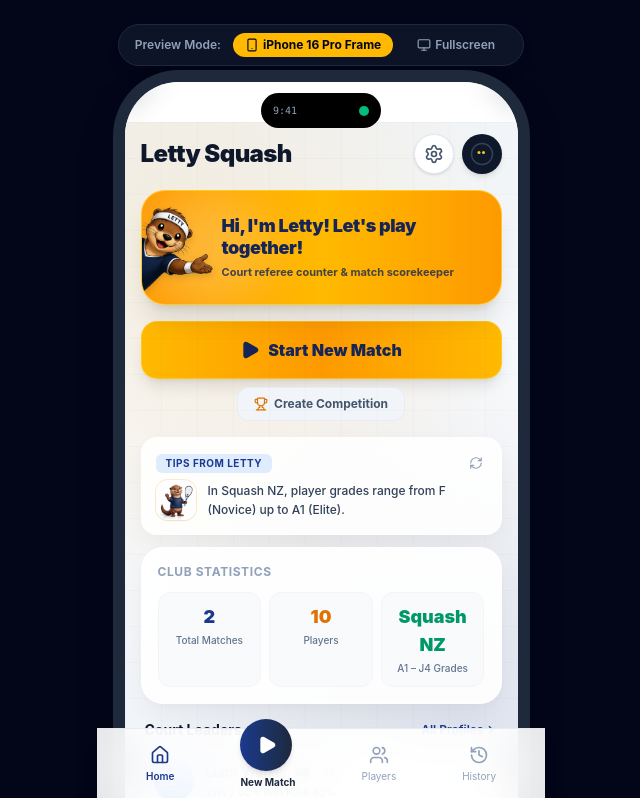
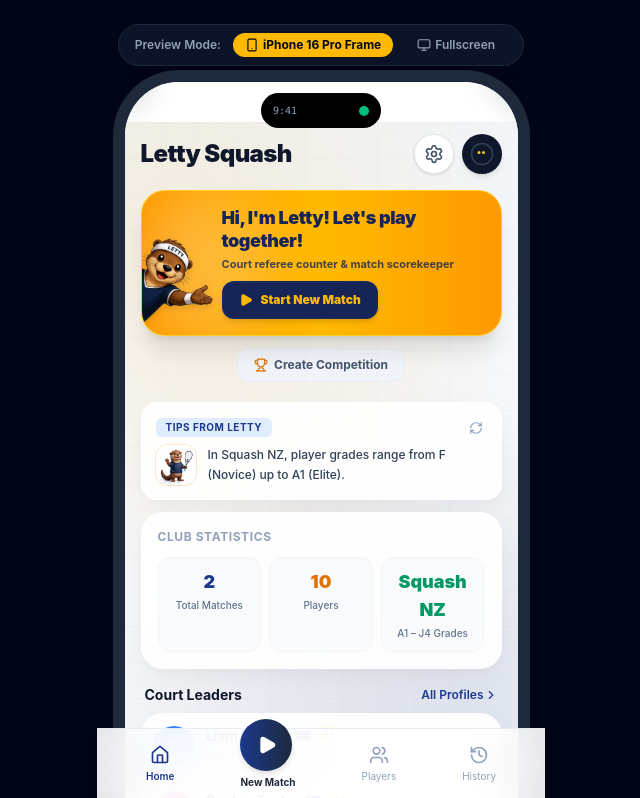
Before and after one commit to sergeyopaic/LettySquash, a React (Vite) app: page / in a window 1280 px wide. Shown: the top 798 px of the page, without its empty margins (319-959 px from the left). Built offline with nearby package versions, Linux system fonts and the light colour scheme.

Commit message:
new button

```diff
--- a/src/components/DashboardView.tsx
+++ b/src/components/DashboardView.tsx
@@ -1,7 +1,7 @@
 import React from 'react';
 import { useSquash } from '../context/SquashContext';
 import { LettyBanner } from './LettyBanner';
-import { Play, Plus, Activity, ChevronRight, Clock, Settings, Trophy } from 'lucide-react';
+import { Plus, Activity, ChevronRight, Clock, Settings, Trophy } from 'lucide-react';
 
 interface DashboardViewProps {
   openNewMatchModal: () => void;
@@ -62,8 +62,19 @@
         </div>
       </div>
 
-      {/* Hero Mascot Greeting Banner: Letty peeking from far left edge saying "Hi, I'm Letty! Let's play together!" */}
-      <LettyBanner variant="home" />
+      {/* Unified Hero Mascot Banner: Letty peeking + Greeting + High-contrast "Start New Match" CTA Button INSIDE single card */}
+      <LettyBanner variant="home" onStartMatch={openNewMatchModal} />
+
+      {/* Secondary Smaller Subtle Competition Button */}
+      <div className="text-center pt-0 pb-1">
+        <button
+          onClick={openNewCompetitionModal}
+          className="text-xs font-bold text-slate-600 hover:text-blue-900 bg-slate-100 hover:bg-slate-200/80 py-2 px-4 rounded-xl transition-colors inline-flex items-center space-x-1.5 border border-slate-200/60"
+        >
+          <Trophy className="w-3.5 h-3.5 text-amber-600" />
+          <span>Create Competition</span>
+        </button>
+      </div>
 
       {/* Active Game Alert Banner (if match in progress) */}
       {activeMatchState && (
@@ -114,27 +125,6 @@
           </div>
         </div>
       )}
-
-      {/* Centered Main Action Buttons Section */}
-      <div className="space-y-2 text-center pt-1">
-        {/* Large Prominent Primary Button */}
-        <button
-          onClick={openNewMatchModal}
-          className="w-full py-4 bg-gradient-to-r from-amber-400 via-amber-500 to-amber-400 hover:from-amber-300 hover:to-amber-400 text-blue-950 font-black text-base rounded-2xl shadow-lg flex items-center justify-center space-x-2 transition-transform active:scale-98 border border-amber-300/60"
-        >
-          <Play className="w-5 h-5 fill-current" />
-          <span>Start New Match</span>
-        </button>
-
-        {/* Secondary Smaller Subtle Competition Button */}
-        <button
-          onClick={openNewCompetitionModal}
-          className="text-xs font-bold text-slate-600 hover:text-blue-900 bg-slate-100 hover:bg-slate-200/80 py-2 px-4 rounded-xl transition-colors inline-flex items-center space-x-1.5 border border-slate-200/60"
-        >
-          <Trophy className="w-3.5 h-3.5 text-amber-600" />
-          <span>Create Competition</span>
-        </button>
-      </div>
 
       {/* Standalone Letty Tips Card (Separate Block) */}
       <LettyBanner variant="tips" />
```
